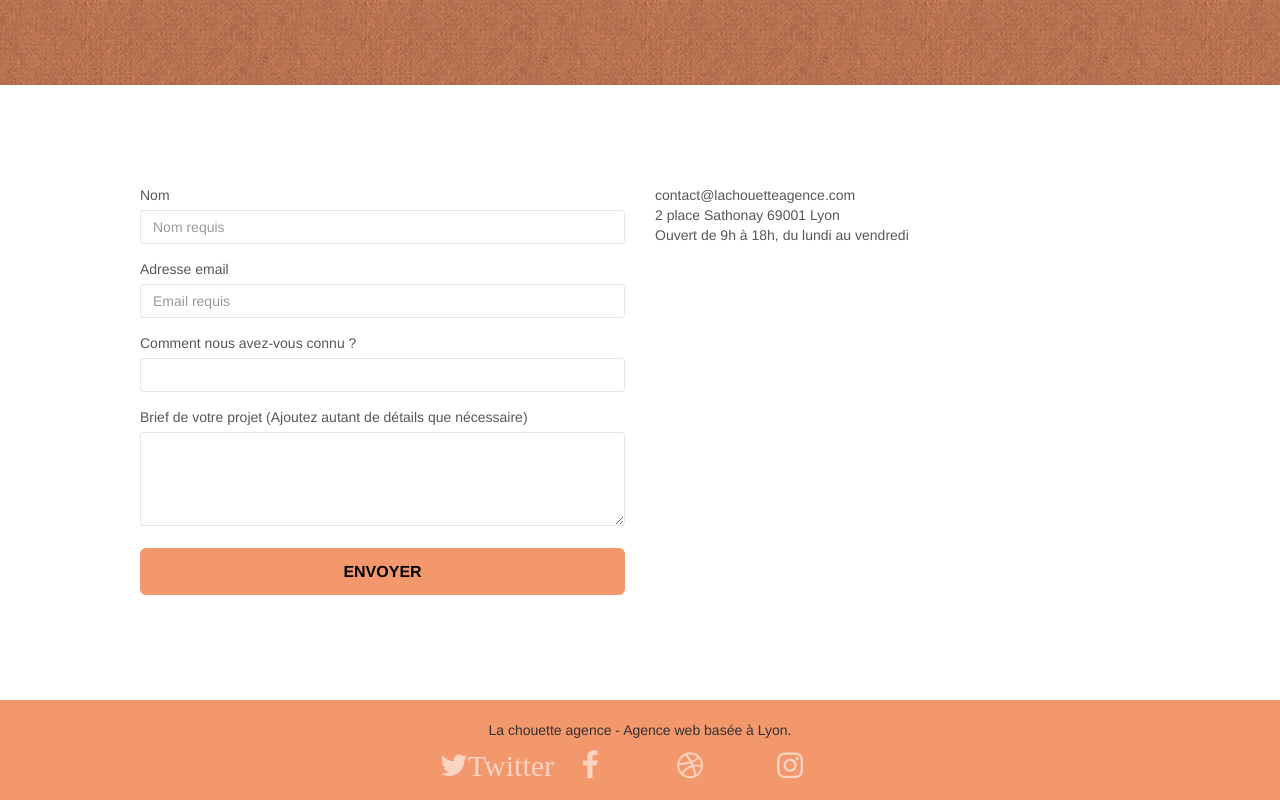
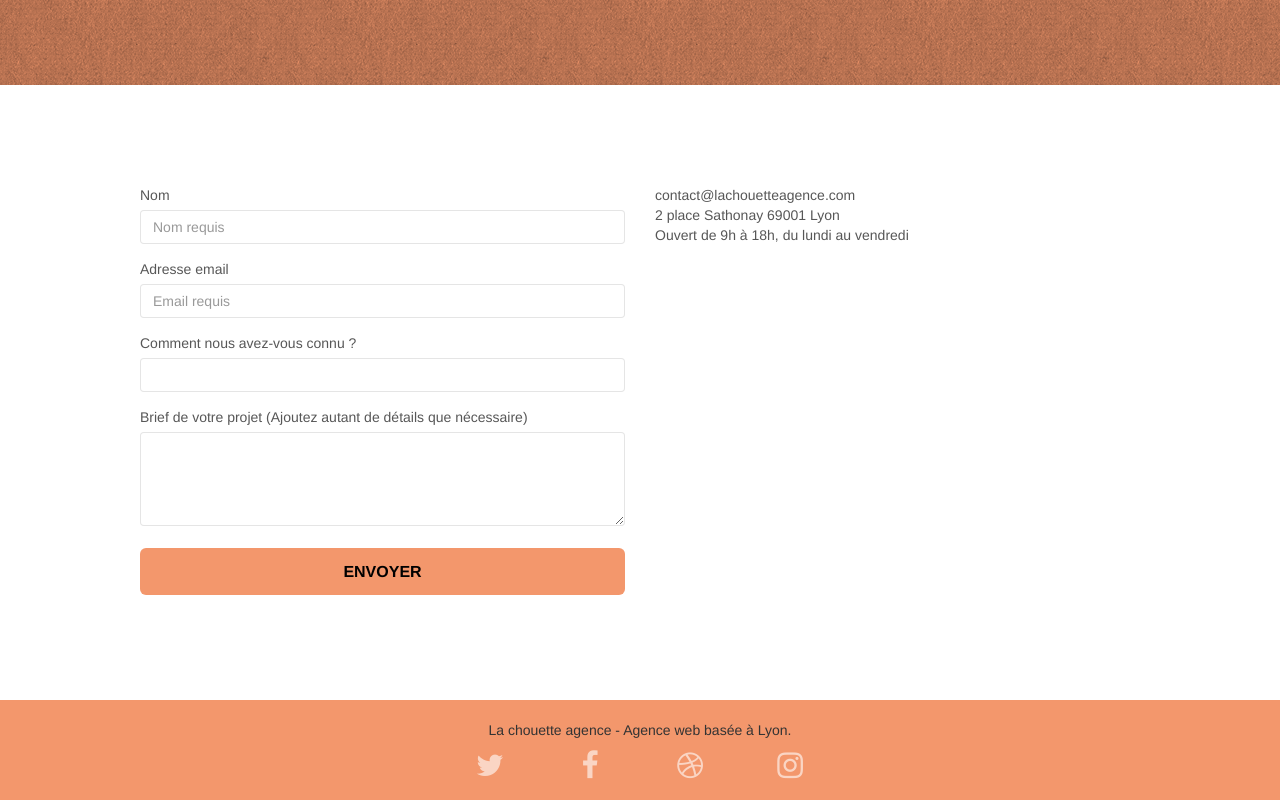
Before and after one commit to SohanGnd/remastered.github.io, a plain HTML site: page page2.html in a window 1280 px wide. Shown: the part 335-1135 px from the top of the page. Drawn offline with Linux system fonts and the light colour scheme.

Commit message:
Add files via upload

```diff
--- a/page2.html
+++ b/page2.html
@@ -132,7 +132,7 @@
 				<div class="row row-no-gutters social">
 					<div class="col-sm-3">
 						<div class="text-center">
-							<a class="social" href="index.html"><span class="fa fa-twitter icon-md">Twitter</span></a>
+							<a class="social" href="index.html"><span class="fa fa-twitter icon-md"></span></a>
 						</div>
 					</div>
 					<div class="col-sm-3">
```
